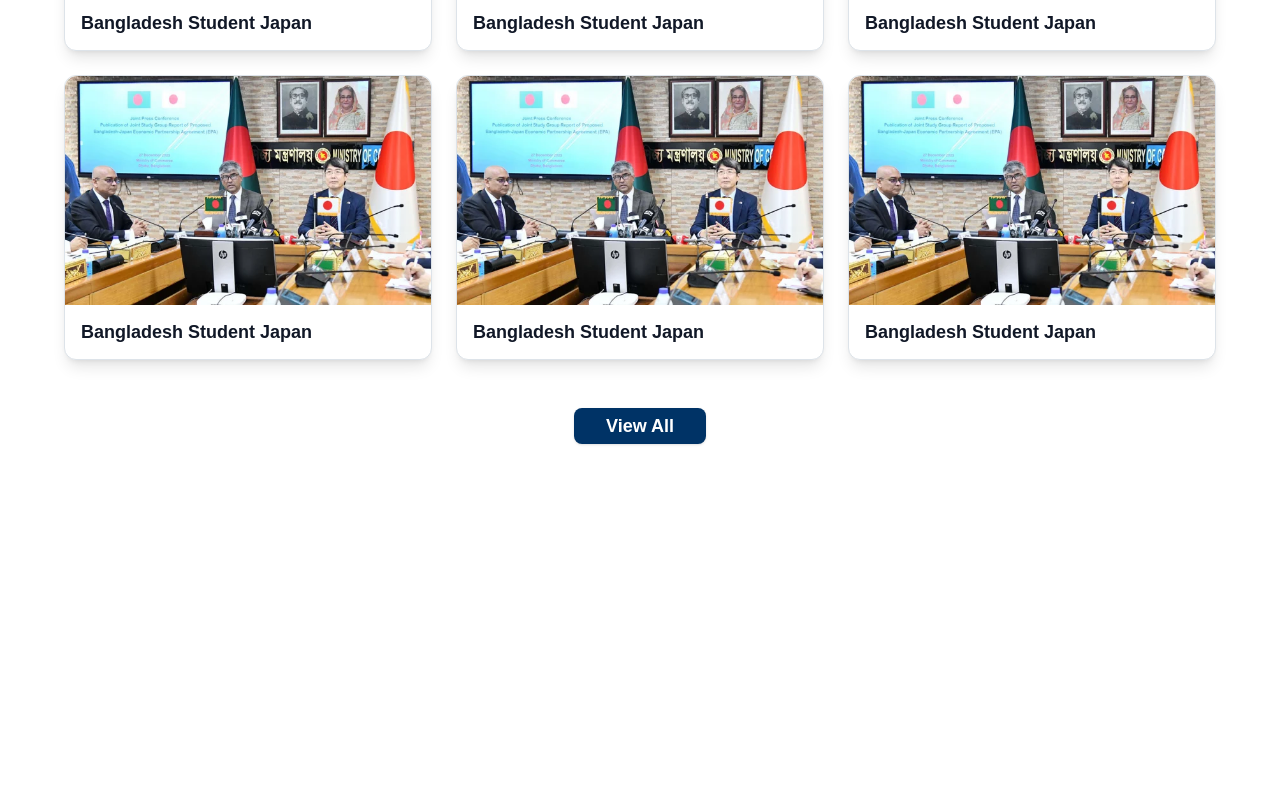
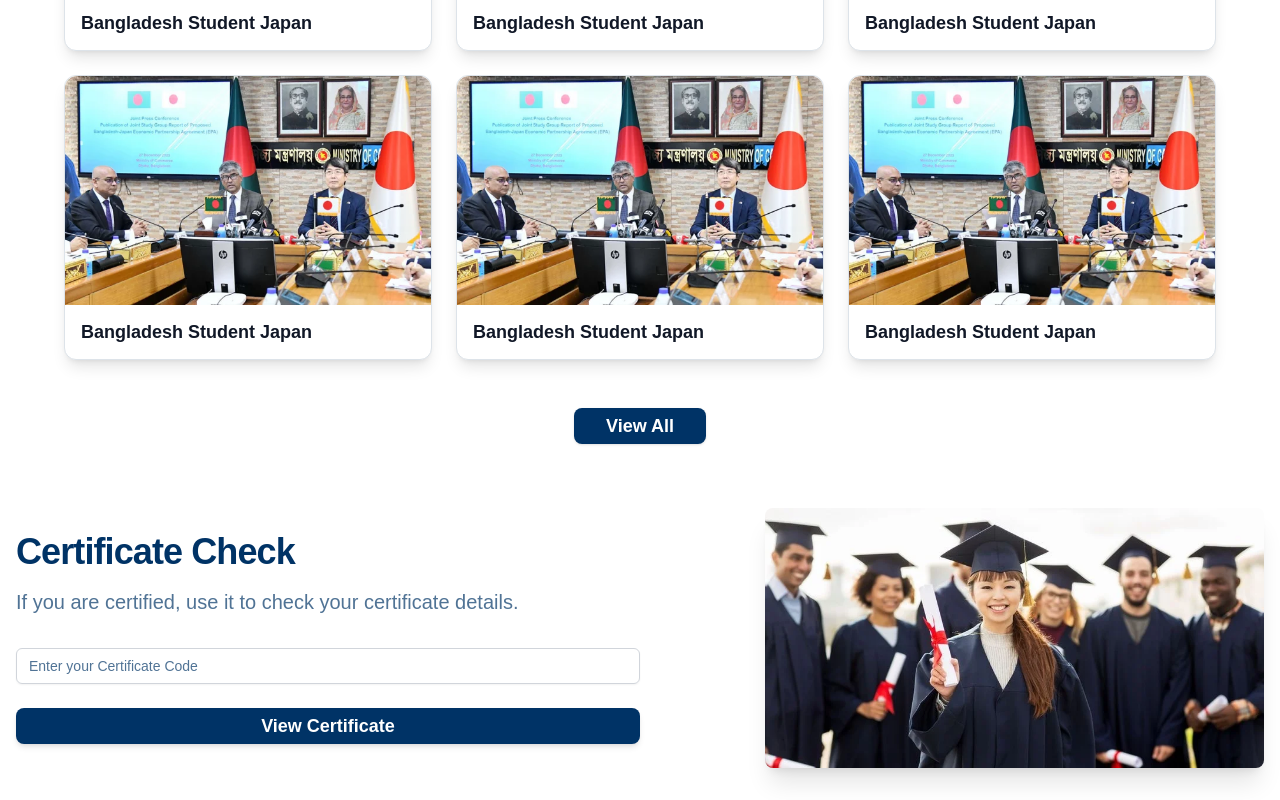
Before and after one commit to sakib-xrz/bssaj-frontend, a Next.js app: page / in a window 1280 px wide. Shown: the part 5108-5908 px from the top of the page. Before the commit the page ends 5584 px from the top, so only its background shows below. Built offline with nearby package versions, Linux system fonts and the light colour scheme.

Commit message:
cerficate check component done

```diff
--- a/app/(public)/_components/big-moments.tsx
+++ b/app/(public)/_components/big-moments.tsx
@@ -44,7 +44,7 @@ const momentCards: MomentCardProps[] = [
 
 const OurBigMoments: React.FC = () => {
   return (
-    <Container className="py-12 flex flex-col items-center">
+    <Container className="flex flex-col items-center justify-between">
       {/* Top Section: Heading and Paragraph */}
       <div className="text-center mb-12">
         <h1 className="text-4xl md:text-5xl font-extrabold text-primary mb-4 tracking-tight">
--- /dev/null
+++ b/app/(public)/_components/certificate-check.tsx
@@ -0,0 +1,93 @@
+"use client";
+
+import React, { useState } from "react";
+import Image from "next/image";
+import { Button } from "@/components/ui/button";
+import { Input } from "@/components/ui/input";
+import Container from "@/components/shared/container";
+
+const CertificateCheck: React.FC = () => {
+  const [certificateCode, setCertificateCode] = useState<string>("");
+  const [certificateDetails, setCertificateDetails] = useState<string | null>(
+    null
+  );
+  const [errorMessage, setErrorMessage] = useState<string | null>(null);
+
+  const handleCertificateCheck = () => {
+    setErrorMessage(null);
+    setCertificateDetails(null);
+
+    if (!certificateCode) {
+      setErrorMessage("Please enter your Certificate Code.");
+      return;
+    }
+
+    if (certificateCode === "12345") {
+      setCertificateDetails(
+        "Certificate Holder: John Doe, Issued: 2023-01-15, Course: Advanced Japanese"
+      );
+    } else if (certificateCode === "67890") {
+      setCertificateDetails(
+        "Certificate Holder: Jane Smith, Issued: 2022-11-01, Course: Business Japanese"
+      );
+    } else {
+      setErrorMessage("Certificate not found or invalid.");
+    }
+  };
+
+  return (
+    <Container className="flex flex-col lg:flex-row items-center justify-between gap-4">
+      {/* Left Section */}
+      <div className="lg:w-1/2 flex flex-col justify-center px-4 md:px-0 md:text-left text-center">
+        <h1 className="text-3xl md:text-4xl font-extrabold text-primary mb-4 tracking-tight">
+          Certificate Check
+        </h1>
+        <p className="text-lg md:text-xl text-muted-foreground mb-8 leading-relaxed">
+          If you are certified, use it to check your certificate details.
+        </p>
+
+        <div className="mb-6">
+          <Input
+            type="text"
+            placeholder="Enter your Certificate Code"
+            className="w-full p-3 border border-gray-300 rounded-md shadow-sm focus:ring-blue-500 focus:border-blue-500 text-base"
+            value={certificateCode}
+            onChange={(e) => setCertificateCode(e.target.value)}
+          />
+        </div>
+
+        {errorMessage && (
+          <p className="text-red-500 text-sm mb-4">{errorMessage}</p>
+        )}
+
+        {certificateDetails && (
+          <div className="bg-green-50 border border-green-200 text-green-800 p-4 rounded-md mb-4 shadow-sm">
+            <p className="font-semibold">Certificate Found!</p>
+            <p>{certificateDetails}</p>
+          </div>
+        )}
+
+        <Button
+          onClick={handleCertificateCheck}
+          className="w-full  bg-primary text-white font-bold py-3 px-8 rounded-lg transition-colors duration-200 text-lg shadow-md"
+        >
+          View Certificate
+        </Button>
+      </div>
+
+      {/* Right Section: Image */}
+      <div className="w-full lg:w-2/5 flex justify-center items-center p-4 lg:p-0">
+        <Image
+          src="/images/certificate.png"
+          alt="Graduates"
+          width={600}
+          height={400}
+          className="w-full h-auto rounded-lg shadow-xl object-cover"
+          priority
+        />
+      </div>
+    </Container>
+  );
+};
+
+export default CertificateCheck;
--- a/app/(public)/_components/our-members.tsx
+++ b/app/(public)/_components/our-members.tsx
@@ -83,9 +83,6 @@ const OurMembers: React.FC = () => {
                       width={300}
                       height={200}
                       className="w-full h-full object-cover rounded-t-xl"
-                      onError={(e) => {
-                        console.error("Image failed to load:", e);
-                      }}
                     />
                   </div>
                   <CardHeader className="text-center p-4">
--- a/app/(public)/_components/trusted-client.tsx
+++ b/app/(public)/_components/trusted-client.tsx
@@ -44,7 +44,7 @@ const testimonials: TestimonialCardProps[] = [
 
 const OurTrustedClients: React.FC = () => {
   return (
-    <Container className="py-12 flex flex-col items-center">
+    <Container className="flex flex-col items-center">
       {/* Top Section: Heading and Paragraph */}
       <div className="text-center mb-12">
         <h1 className="text-4xl md:text-5xl font-extrabold text-primary mb-4 tracking-tight">
--- a/app/(public)/page.tsx
+++ b/app/(public)/page.tsx
@@ -9,6 +9,7 @@ import SupportMission from "./_components/support-mission";
 import ReadOurBlog from "./_components/read-our-blog";
 import OurTrustedClients from "./_components/trusted-client";
 import OurBigMoments from "./_components/big-moments";
+import CertificateCheck from "./_components/certificate-check";
 
 export default function Home() {
   return (
@@ -22,6 +23,7 @@ export default function Home() {
       <ReadOurBlog />
       <OurTrustedClients />
       <OurBigMoments />
+      <CertificateCheck />
     </div>
   );
 }
--- /dev/null
+++ b/components/ui/input.tsx
@@ -0,0 +1,22 @@
+import * as React from "react"
+
+import { cn } from "@/lib/utils"
+
+const Input = React.forwardRef<HTMLInputElement, React.ComponentProps<"input">>(
+  ({ className, type, ...props }, ref) => {
+    return (
+      <input
+        type={type}
+        className={cn(
+          "flex h-9 w-full rounded-md border border-input bg-transparent px-3 py-1 text-base shadow-sm transition-colors file:border-0 file:bg-transparent file:text-sm file:font-medium file:text-foreground placeholder:text-muted-foreground focus-visible:outline-none focus-visible:ring-1 focus-visible:ring-ring disabled:cursor-not-allowed disabled:opacity-50 md:text-sm",
+          className
+        )}
+        ref={ref}
+        {...props}
+      />
+    )
+  }
+)
+Input.displayName = "Input"
+
+export { Input }
```
Also changed, not shown: public/images/certificate.png (added).
